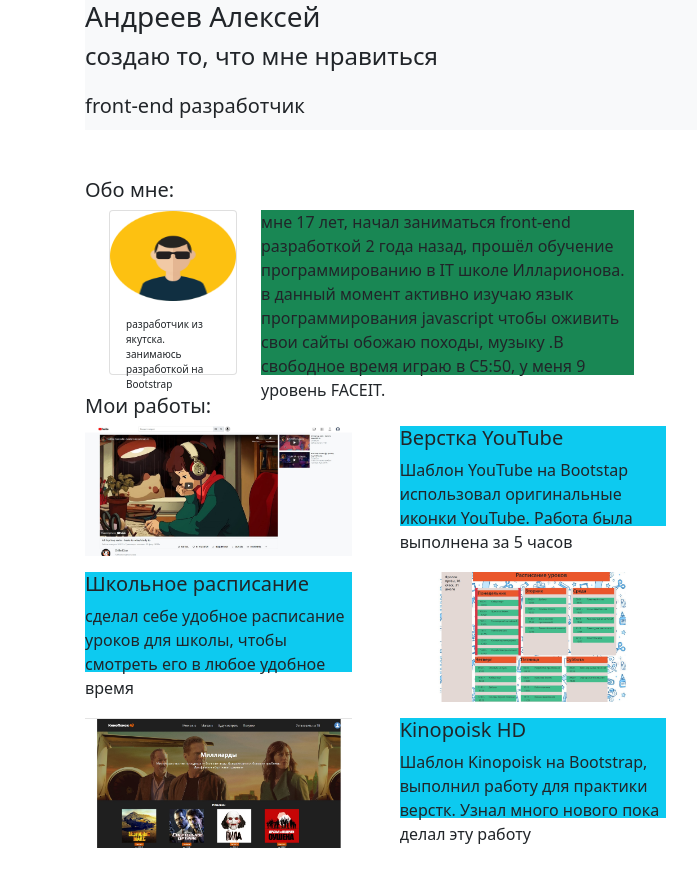
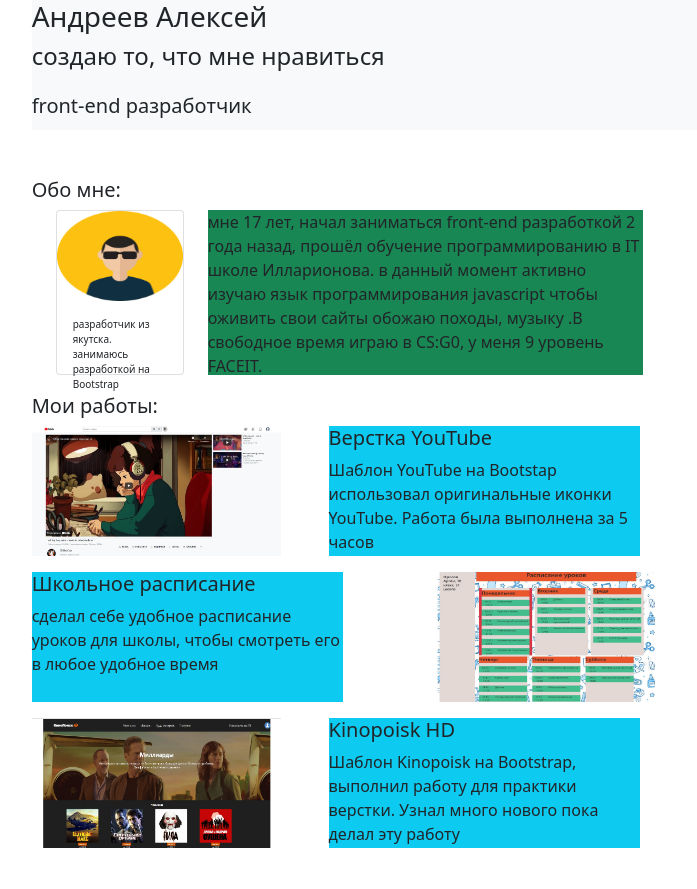
Before and after one commit to mr-bras/Portfolio, a plain HTML site: page index.html in a window 1280 px wide. Shown: the top 889 px of the page, without its empty margins (235-932 px from the left). Drawn offline with nearby package versions, Linux system fonts and the light colour scheme.

Commit message:
Add files via upload

```diff
--- a/index.html
+++ b/index.html
@@ -6,7 +6,7 @@
 	<title></title>
 </head>
 <body>
-	<div class=" col-6 mx-auto" style="height: 1400px;">
+	<div class=" col-12 col-lg-7 mx-auto" style="height: 1400px;">
 		<div class="bg-light " style="height: 130px">
 			<h3>Андреев Алексей</h3>
 			<h4>создаю то, что мне нравиться</h4>
@@ -25,7 +25,7 @@
 					<p>мне 17 лет, начал заниматься front-end разработкой 2 года назад,
 прошёл обучение программированию в IT школе Илларионова.
 в данный момент активно изучаю язык программирования javascript чтобы оживить свои сайты
-обожаю походы, музыку .В свободное время играю в С5:50, у меня 9 уровень FACEIT.</p>
+обожаю походы, музыку .В свободное время играю в СS:G0, у меня 9 уровень FACEIT.</p>
 				</div>
 				</div>
 
@@ -33,16 +33,16 @@
 		<div class=" mt-3" style="height: 450px">
 			<h5>Мои работы:</h5>
 			<div class=" d-flex" style="height: 130px">
-				<div class="col-5" >
+				<div class="col-4" >
 					<img src="work1.jpg" class="w-100" style="height: 130px">
 				</div>
-				<div class="col-5 bg-info ms-5" style="height: 100px">
+				<div class="col-5 bg-info ms-5" style="height: 130px">
 					<h5>Верстка YouTube</h5>
 					<p>Шаблон YouTube на Bootstap использовал оригинальные иконки YouTube. Работа была выполнена за 5 часов</p>
 				</div>
 			</div>
 			<div class=" mt-3 d-flex" style="height: 130px">
-				<div class="col-5 bg-info" style="height: 100px">
+				<div class="col-5 bg-info" style="height: 130px">
 					<h5>Школьное расписание</h5>
 					<p>сделал себе удобное расписание уроков для школы, чтобы смотреть его в любое удобное время</p>
 				</div>
@@ -51,12 +51,12 @@
 				</div>
 			</div>
 			<div class=" mt-3 d-flex" style="height: 130px">
-				<div class="col-5" >
+				<div class="col-4" >
 					<img src="work3.jpg" class="w-100" style="height: 130px">
 				</div>
-				<div class="col-5 bg-info ms-5" style="height: 100px">
+				<div class="col-5 bg-info ms-5" style="height: 130px">
 					<h5>Kinopoisk HD</h5>
-					<p>Шаблон Kinopoisk на Bootstrap, выполнил работу для практики верстк. Узнал много нового пока делал эту работу</p>
+					<p>Шаблон Kinopoisk на Bootstrap, выполнил работу для практики верстки. Узнал много нового пока делал эту работу</p>
 				</div>
 			</div>
 		</div>
```
